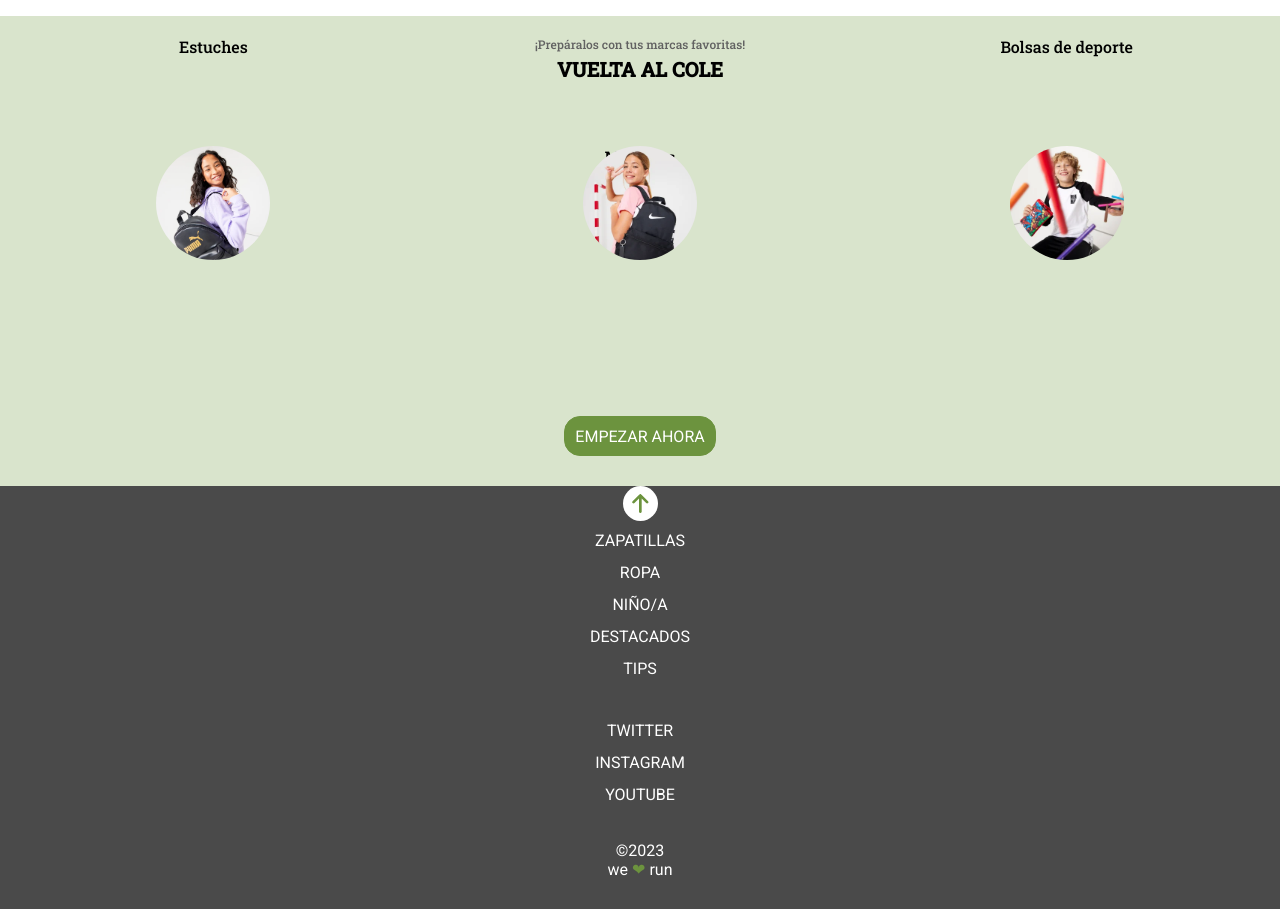
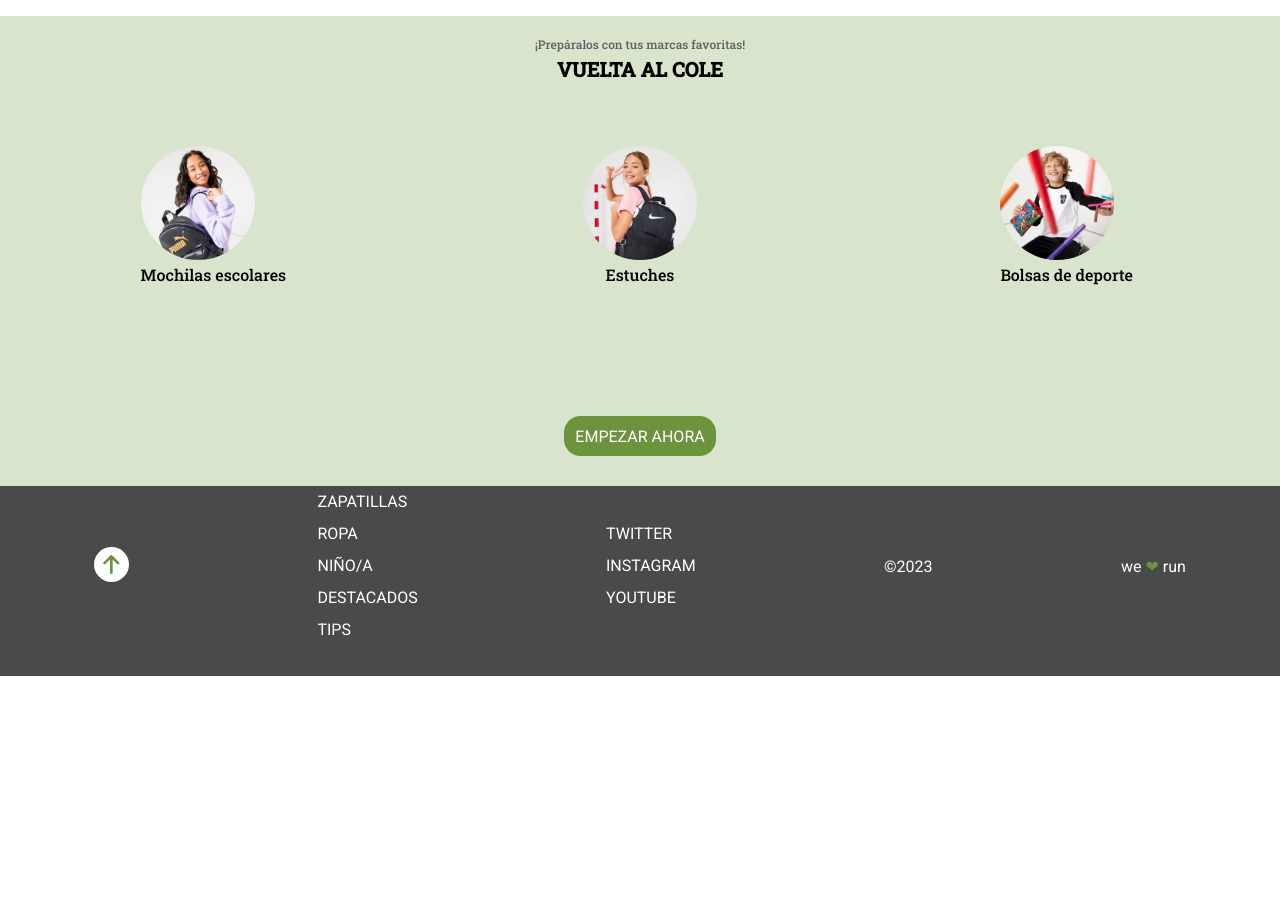
Before and after one commit to Adalab/modulo-1-evaluacion-final-psanz22, a website built with Vite: page src/index.html in a window 1280 px wide. Shown: the part 1160-2069 px from the top of the page. After the commit the page ends 1836 px from the top, so only its background shows below. Built offline with nearby package versions, Linux system fonts and the light colour scheme.

Commit message:
solved grid problem in media querie tablet

```diff
--- a/src/partials/section_3.html
+++ b/src/partials/section_3.html
@@ -1,11 +1,17 @@
 <section class="section_3" id="section_3">
     <p class="section_3__p">¡Prepáralos con tus marcas favoritas!</p>
     <h4 class="section_3__h4">VUELTA AL COLE</h4>
+    <div class="section_3__container--figure--1">
         <figure class="section_3__figure--1"><img src="/images/lpbts-mod05-img01-desk.png" alt="Niña con mochila"></figure>
          <span class="section_3__figure--2">Mochilas escolares</span>
+    </div>
+    <div class="section_3__container--figure--2">
          <figure class="section_3__figure--2"><img src="/images/lpbts-mod05-img03-mob.png" alt="Niño con estuche"></figure>
         <span>Estuches</span>
+    </div>
+    <div class="section_3__container--figure--3">
         <figure class="section_3__figure--3"><img src="/images/lpbts-mod05-img04-mob.png" alt="Niña con bolsa de deporte"></figure>
         <span>Bolsas de deporte</span>
+    </div>
     <button class="section_3__button"><a href="https://adalab.es/" target="_blank">EMPEZAR AHORA</a></button>
 </section>
--- a/src/scss/layout/_footer.scss
+++ b/src/scss/layout/_footer.scss
@@ -6,6 +6,12 @@
     padding: 0 0 30px 0;
     font-family: $font-text;
     text-align: center;
+    @media screen and (min-width: 780px){
+        flex-direction: row;
+        justify-content: space-around;
+        text-align: left;
+
+    }
     &__nav--rrss {
         padding: 30px 0 30px 0;
     }
@@ -18,6 +24,7 @@
     }
     &__copy {
         color: white;
+
     }
     &__p {
         color: white;
--- a/src/scss/layout/_section_3.scss
+++ b/src/scss/layout/_section_3.scss
@@ -61,29 +61,20 @@
         }
     }
     @media screen and (min-width: 780px){
-        &__figure--1{
+        &__container--figure--1 {
             grid-column: 1;
             grid-row-start: 2;
             grid-row-end: 4;
-
-
-
-
-
         }
-        &__figure--2{
+        &__container--figure--2 {
             grid-column: 2;
             grid-row-start: 2;
             grid-row-end: 4;
-
-
-
         }
-        &__figure--3{
+        &__container--figure--3 {
             grid-column: 3;
             grid-row-start: 2;
             grid-row-end: 4;
-
         }
     }
 }
```
Also changed, not shown: src/partials/footer.html (+1 -0 lines). Lines whose indentation alone changed are shown as unchanged.
